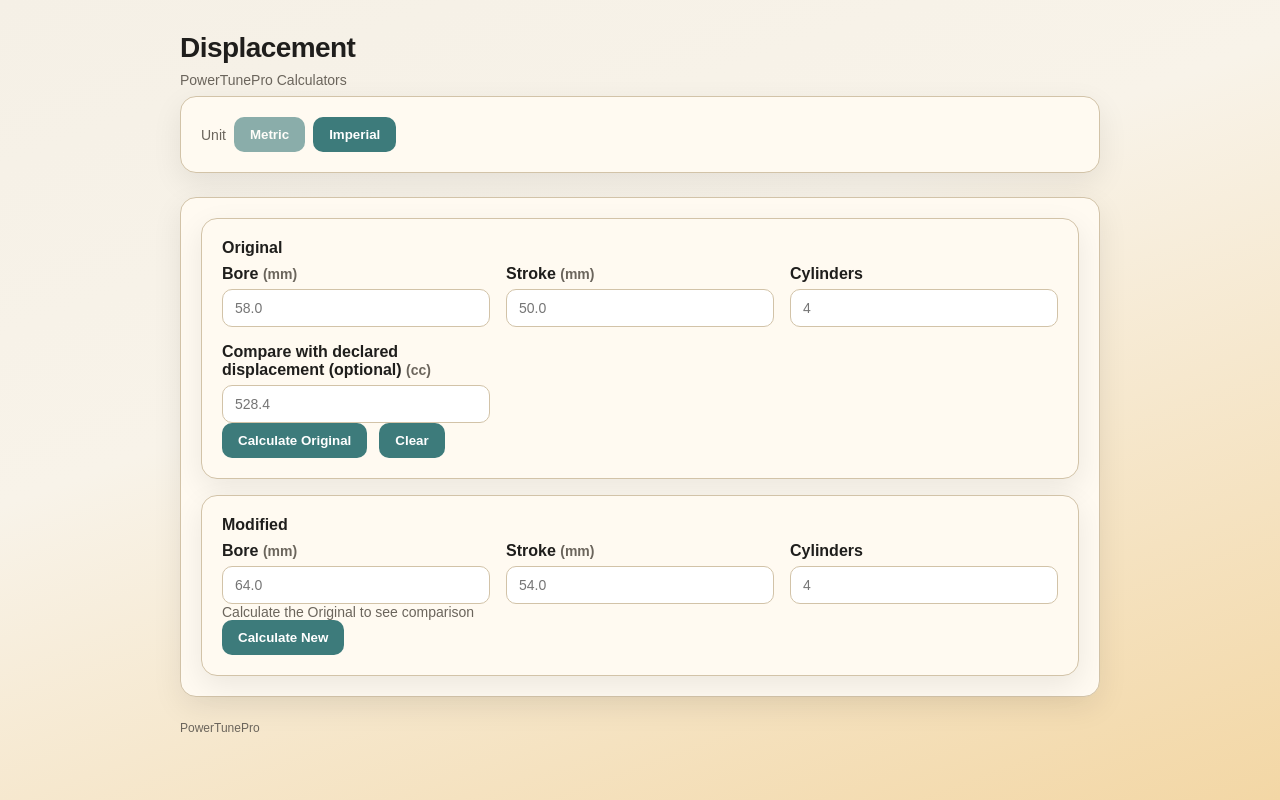
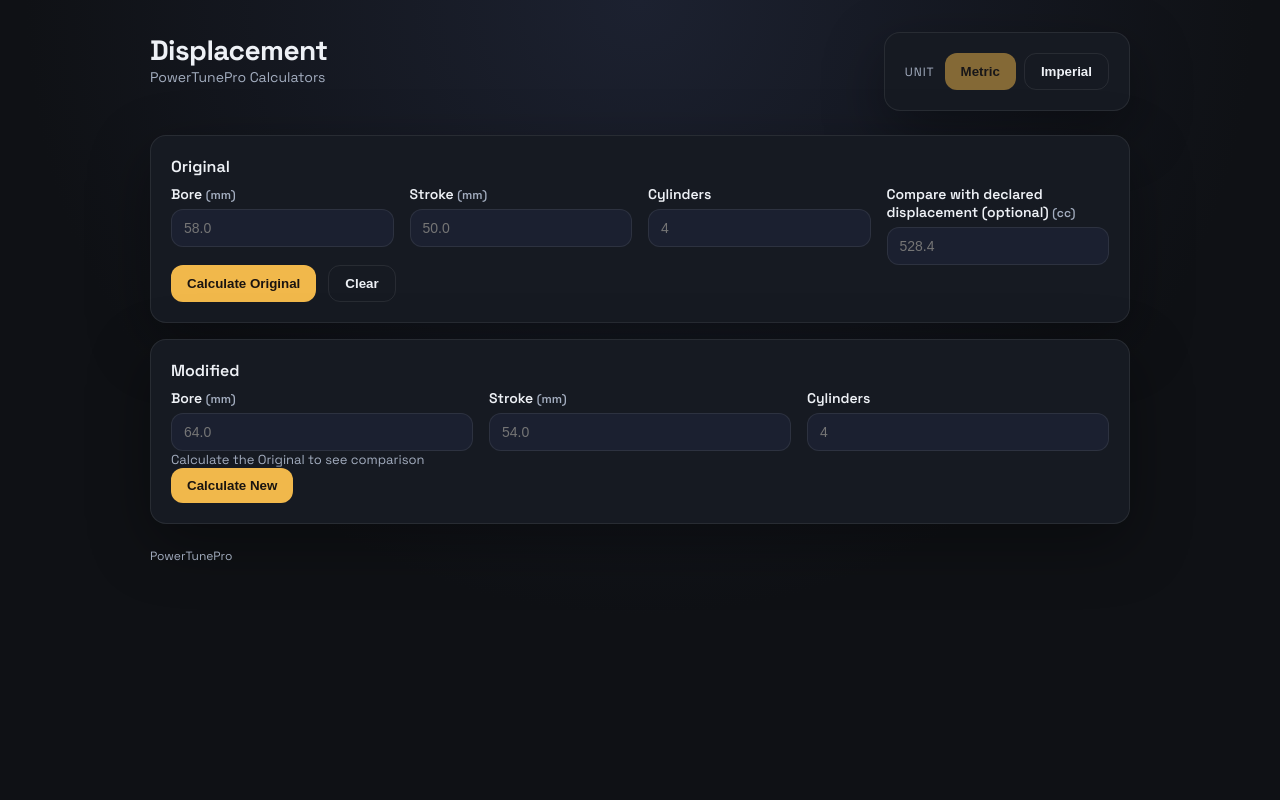
Before and after one commit to allancastrotk/ptp-calculators.code, a Next.js app in the folder frontend-api/: page /displacement in a window 1280 px wide. Built offline with nearby package versions, Linux system fonts and the light colour scheme.

Commit message:
feat(ui): add PTP design tokens and base components

```diff
--- /dev/null
+++ b/frontend-api/components/Alert.tsx
@@ -0,0 +1,19 @@
+import React from "react";
+
+type Tone = "error" | "warning" | "info";
+
+export function Alert({
+  message,
+  tone = "info",
+  className,
+}: {
+  message: string;
+  tone?: Tone;
+  className?: string;
+}) {
+  return (
+    <div className={["ptp-alert", `ptp-alert--${tone}`, className].filter(Boolean).join(" ")}>
+      {message}
+    </div>
+  );
+}
--- /dev/null
+++ b/frontend-api/components/Button.tsx
@@ -0,0 +1,30 @@
+import React from "react";
+
+type Variant = "primary" | "secondary" | "ghost";
+
+export function Button({
+  children,
+  onClick,
+  disabled,
+  type = "button",
+  variant = "primary",
+  className,
+}: {
+  children: React.ReactNode;
+  onClick?: () => void;
+  disabled?: boolean;
+  type?: "button" | "submit" | "reset";
+  variant?: Variant;
+  className?: string;
+}) {
+  return (
+    <button
+      type={type}
+      onClick={onClick}
+      disabled={disabled}
+      className={["ptp-button", `ptp-button--${variant}`, className].filter(Boolean).join(" ")}
+    >
+      {children}
+    </button>
+  );
+}
--- /dev/null
+++ b/frontend-api/components/Card.tsx
@@ -0,0 +1,11 @@
+import React from "react";
+
+export function Card({
+  children,
+  className,
+}: {
+  children: React.ReactNode;
+  className?: string;
+}) {
+  return <div className={['ptp-card', className].filter(Boolean).join(' ')}>{children}</div>;
+}
--- a/frontend-api/components/ErrorBanner.tsx
+++ b/frontend-api/components/ErrorBanner.tsx
@@ -1,5 +1,7 @@
 import React from "react";
 
+import { Alert } from "./Alert";
+
 export function ErrorBanner({ message }: { message: string }) {
-  return <div className="error">{message}</div>;
+  return <Alert message={message} tone="error" />;
 }
--- a/frontend-api/components/InputField.tsx
+++ b/frontend-api/components/InputField.tsx
@@ -24,25 +24,20 @@ export function InputField({
   inputMode?: InputMode;
 }) {
   return (
-    <label style={{ display: "flex", flexDirection: "column", gap: 6 }}>
-      <span style={{ fontWeight: 600 }}>
-        {label} {unitLabel ? <span className="subtitle">({unitLabel})</span> : null}
+    <label className="ptp-field">
+      <span className="ptp-field__label">
+        {label} {unitLabel ? <span className="ptp-field__unit">({unitLabel})</span> : null}
       </span>
       <input
+        className="ptp-input"
         type={type}
         inputMode={inputMode}
         value={value}
         onChange={(event) => onChange(event.target.value)}
         placeholder={placeholder}
-        style={{
-          padding: "10px 12px",
-          borderRadius: 10,
-          border: "1px solid var(--border)",
-          fontSize: 14,
-        }}
       />
-      {helper ? <span className="subtitle">{helper}</span> : null}
-      {error ? <span style={{ color: "var(--error)", fontSize: 12 }}>{error}</span> : null}
+      {helper ? <span className="ptp-field__helper">{helper}</span> : null}
+      {error ? <span className="ptp-field__error">{error}</span> : null}
     </label>
   );
 }
--- a/frontend-api/components/Layout.tsx
+++ b/frontend-api/components/Layout.tsx
@@ -24,17 +24,19 @@ export function Layout({
       <Head>
         <title>{title}</title>
       </Head>
-      <main>
-        <div className="container">
-          <header className="header">
-            <div className="title">{title}</div>
-            <div className="subtitle">{subtitle || t("appTitle")}</div>
+      <main className="ptp-shell">
+        <div className="ptp-container">
+          <header className="ptp-header">
+            <div>
+              <div className="ptp-title">{title}</div>
+              <div className="ptp-subtitle">{subtitle || t("appTitle")}</div>
+            </div>
             {unitSystem && onUnitChange ? (
               <UnitSystemSwitch value={unitSystem} onChange={onUnitChange} />
             ) : null}
           </header>
-          <section className="card">{children}</section>
-          <footer className="footer">{t("footer")}</footer>
+          <section className="ptp-content">{children}</section>
+          <footer className="ptp-footer">{t("footer")}</footer>
         </div>
       </main>
     </>
--- a/frontend-api/components/LoadingState.tsx
+++ b/frontend-api/components/LoadingState.tsx
@@ -1,12 +1,9 @@
 import React from "react";
 
+import { Alert } from "./Alert";
 import { useI18n } from "../lib/i18n";
 
 export function LoadingState() {
   const { t } = useI18n();
-  return (
-    <div className="card" style={{ display: "flex", alignItems: "center", gap: 10 }}>
-      <div className="subtitle">{t("loading")}</div>
-    </div>
-  );
+  return <Alert message={t("loading")} tone="info" />;
 }
--- /dev/null
+++ b/frontend-api/components/ResultGrid.tsx
@@ -0,0 +1,18 @@
+import React from "react";
+
+export function ResultGrid({
+  items,
+}: {
+  items: { label: string; value: string | number }[];
+}) {
+  return (
+    <div className="ptp-results-grid">
+      {items.map((item) => (
+        <div key={item.label} className="ptp-result">
+          <div className="ptp-result__label">{item.label}</div>
+          <div className="ptp-result__value">{item.value}</div>
+        </div>
+      ))}
+    </div>
+  );
+}
--- a/frontend-api/components/UnitSystemSwitch.tsx
+++ b/frontend-api/components/UnitSystemSwitch.tsx
@@ -1,6 +1,8 @@
 import React from "react";
 
 import { useI18n } from "../lib/i18n";
+import { Button } from "./Button";
+import { Card } from "./Card";
 
 export type UnitSystem = "metric" | "imperial";
 
@@ -14,24 +16,26 @@ export function UnitSystemSwitch({
   const { t } = useI18n();
 
   return (
-    <div className="card" style={{ display: "flex", gap: 8, alignItems: "center" }}>
-      <span className="subtitle">Unit</span>
-      <button
-        className="button"
+    <Card className="ptp-switch">
+      <span className="ptp-switch__label">Unit</span>
+      <div className="ptp-switch__actions">
+        <Button
           type="button"
+          variant={value === "metric" ? "primary" : "secondary"}
           onClick={() => onChange("metric")}
           disabled={value === "metric"}
         >
           {t("unitMetric")}
-      </button>
-      <button
-        className="button"
+        </Button>
+        <Button
           type="button"
+          variant={value === "imperial" ? "primary" : "secondary"}
           onClick={() => onChange("imperial")}
           disabled={value === "imperial"}
         >
           {t("unitImperial")}
-      </button>
+        </Button>
       </div>
+    </Card>
   );
 }
--- a/frontend-api/styles/globals.css
+++ b/frontend-api/styles/globals.css
@@ -1,13 +1,22 @@
+@import url('https://fonts.googleapis.com/css2?family=Space+Grotesk:wght@400;500;600;700&display=swap');
+
 :root {
-  --bg: #f5f0e6;
-  --bg-accent: #f3d7a5;
-  --text: #1f1e1c;
-  --muted: #6b655c;
-  --card: #fffaf1;
-  --border: #d2c3a8;
-  --accent: #3d7b7b;
-  --accent-strong: #2a5e5e;
-  --error: #b9382e;
+  --ptp-bg: #0f1115;
+  --ptp-surface: #161a22;
+  --ptp-surface-alt: #1b2030;
+  --ptp-text: #eef1f6;
+  --ptp-muted: #a3adbf;
+  --ptp-border: rgba(255, 255, 255, 0.08);
+  --ptp-primary: #f1b84b;
+  --ptp-primary-contrast: #1a1410;
+  --ptp-focus: rgba(241, 184, 75, 0.4);
+  --ptp-error: #ff6b6b;
+  --ptp-warning: #f6c356;
+  --ptp-info: #77b7ff;
+  --ptp-radius: 16px;
+  --ptp-shadow: 0 20px 60px rgba(0, 0, 0, 0.35);
+  --ptp-gap: 18px;
+  --ptp-font: "Space Grotesk", "IBM Plex Sans", "Manrope", sans-serif;
 }
 
 * {
@@ -18,10 +27,14 @@ html,
 body {
   padding: 0;
   margin: 0;
-  font-family: "Space Grotesk", "IBM Plex Sans", "Manrope", sans-serif;
-  color: var(--text);
-  background: linear-gradient(160deg, var(--bg), #f8f3e9 40%, var(--bg-accent));
+  font-family: var(--ptp-font);
+  color: var(--ptp-text);
+  background: radial-gradient(circle at top, #1c2130, var(--ptp-bg) 60%);
   min-height: 100%;
+}
+
+body.ptp-embed {
+  background: var(--ptp-bg);
 }
 
 a {
@@ -29,88 +42,231 @@ a {
   text-decoration: none;
 }
 
-main {
+.ptp-shell {
   min-height: 100vh;
   display: flex;
   align-items: stretch;
   justify-content: center;
-  padding: 32px 16px 48px;
+  padding: 32px 18px 56px;
 }
 
-.container {
+body.ptp-embed .ptp-shell {
+  padding: 20px 12px 28px;
+}
+
+.ptp-container {
   width: 100%;
-  max-width: 920px;
+  max-width: 980px;
   display: flex;
   flex-direction: column;
   gap: 24px;
 }
 
-.header {
+.ptp-header {
   display: flex;
-  flex-direction: column;
-  gap: 8px;
+  justify-content: space-between;
+  gap: 16px;
+  align-items: flex-start;
+  flex-wrap: wrap;
 }
 
-.title {
+.ptp-title {
   font-size: 28px;
   font-weight: 700;
   letter-spacing: -0.02em;
 }
 
-.subtitle {
-  color: var(--muted);
+.ptp-subtitle {
+  color: var(--ptp-muted);
   font-size: 14px;
 }
 
+.ptp-content {
+  display: flex;
+  flex-direction: column;
+  gap: 16px;
+}
+
+.ptp-footer {
+  color: var(--ptp-muted);
+  font-size: 12px;
+}
+
+.ptp-card,
 .card {
-  background: var(--card);
-  border: 1px solid var(--border);
-  border-radius: 16px;
+  background: var(--ptp-surface);
+  border: 1px solid var(--ptp-border);
+  border-radius: var(--ptp-radius);
   padding: 20px;
-  box-shadow: 0 10px 30px rgba(0, 0, 0, 0.08);
+  box-shadow: var(--ptp-shadow);
+}
+
+.ptp-card__title {
+  font-weight: 700;
+  font-size: 16px;
+}
+
+.ptp-stack {
+  display: flex;
+  flex-direction: column;
+  gap: 12px;
 }
 
 .grid {
   display: grid;
-  grid-template-columns: repeat(auto-fit, minmax(240px, 1fr));
+  grid-template-columns: repeat(auto-fit, minmax(220px, 1fr));
   gap: 16px;
 }
 
-.footer {
-  color: var(--muted);
+.ptp-field {
+  display: flex;
+  flex-direction: column;
+  gap: 6px;
+}
+
+.ptp-field__label {
+  font-weight: 600;
+  font-size: 14px;
+}
+
+.ptp-field__unit,
+.ptp-field__helper {
+  color: var(--ptp-muted);
   font-size: 12px;
 }
 
+.ptp-field__error {
+  color: var(--ptp-error);
+  font-size: 12px;
+}
+
+.ptp-input {
+  padding: 10px 12px;
+  border-radius: 12px;
+  border: 1px solid var(--ptp-border);
+  background: var(--ptp-surface-alt);
+  color: var(--ptp-text);
+  font-size: 14px;
+  outline: none;
+}
+
+.ptp-input:focus {
+  border-color: var(--ptp-primary);
+  box-shadow: 0 0 0 3px var(--ptp-focus);
+}
+
+.ptp-button,
 .button {
   border: none;
-  border-radius: 10px;
+  border-radius: 12px;
   padding: 10px 16px;
   font-weight: 600;
-  background: var(--accent);
-  color: white;
   cursor: pointer;
+  transition: transform 0.1s ease, opacity 0.2s ease;
 }
 
+.ptp-button:disabled,
 .button:disabled {
-  opacity: 0.6;
+  opacity: 0.5;
   cursor: not-allowed;
 }
 
-.error {
-  background: #fbe6e4;
-  border: 1px solid #f1b4ae;
-  color: var(--error);
-  padding: 12px 16px;
+.ptp-button--primary {
+  background: var(--ptp-primary);
+  color: var(--ptp-primary-contrast);
+}
+
+.ptp-button--secondary {
+  background: transparent;
+  border: 1px solid var(--ptp-border);
+  color: var(--ptp-text);
+}
+
+.ptp-button--ghost {
+  background: transparent;
+  color: var(--ptp-muted);
+}
+
+.button {
+  background: var(--ptp-primary);
+  color: var(--ptp-primary-contrast);
+}
+
+.button.secondary {
+  background: transparent;
+  border: 1px solid var(--ptp-border);
+  color: var(--ptp-text);
+}
+
+.ptp-alert {
   border-radius: 12px;
-  font-size: 14px;
+  padding: 12px 14px;
+  font-size: 13px;
+  background: rgba(255, 255, 255, 0.04);
+  border: 1px solid var(--ptp-border);
+}
+
+.ptp-alert--error {
+  border-color: rgba(255, 107, 107, 0.4);
+  color: var(--ptp-error);
+}
+
+.ptp-alert--warning {
+  border-color: rgba(246, 195, 86, 0.4);
+  color: var(--ptp-warning);
+}
+
+.ptp-alert--info {
+  border-color: rgba(119, 183, 255, 0.4);
+  color: var(--ptp-info);
+}
+
+.ptp-results-grid {
+  display: grid;
+  grid-template-columns: repeat(auto-fit, minmax(180px, 1fr));
+  gap: 12px;
+}
+
+.ptp-result__label {
+  color: var(--ptp-muted);
+  font-size: 12px;
+}
+
+.ptp-result__value {
+  font-weight: 700;
+  font-size: 18px;
+}
+
+.ptp-switch {
+  display: flex;
+  align-items: center;
+  gap: 10px;
+}
+
+.ptp-switch__label {
+  color: var(--ptp-muted);
+  font-size: 12px;
+  text-transform: uppercase;
+  letter-spacing: 0.08em;
+}
+
+.ptp-switch__actions {
+  display: flex;
+  gap: 8px;
+  flex-wrap: wrap;
+}
+
+.subtitle {
+  color: var(--ptp-muted);
+  font-size: 13px;
 }
 
 @media (max-width: 640px) {
-  .title {
+  .ptp-title {
     font-size: 24px;
   }
 
-  main {
+  .ptp-shell {
     padding: 24px 12px 40px;
   }
 }
```
Also changed, not shown: frontend-api/components/ResultPanel.tsx (+7 -11 lines), frontend-api/pages/_app.tsx (+8 -1 lines). Lines whose indentation alone changed are shown as unchanged.
